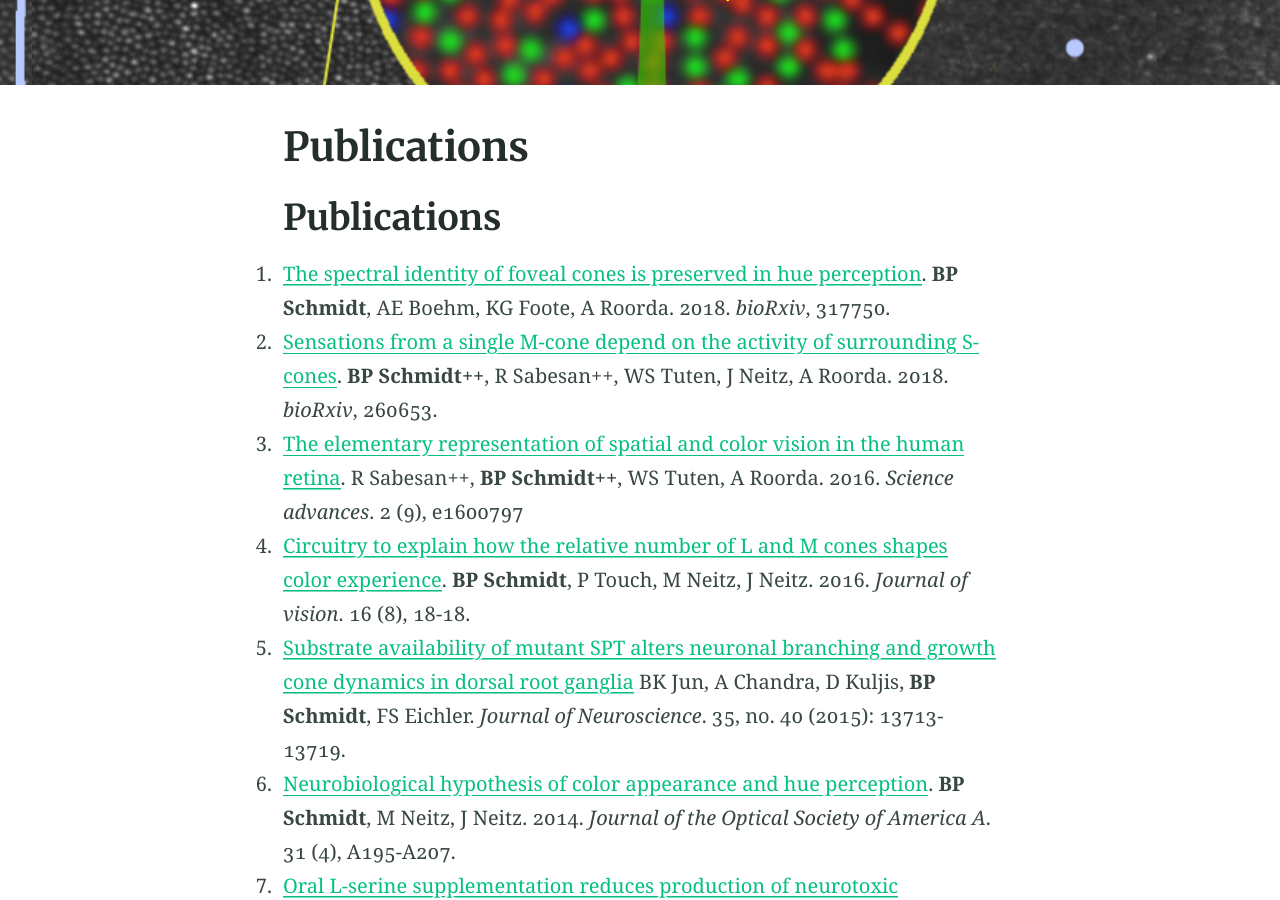
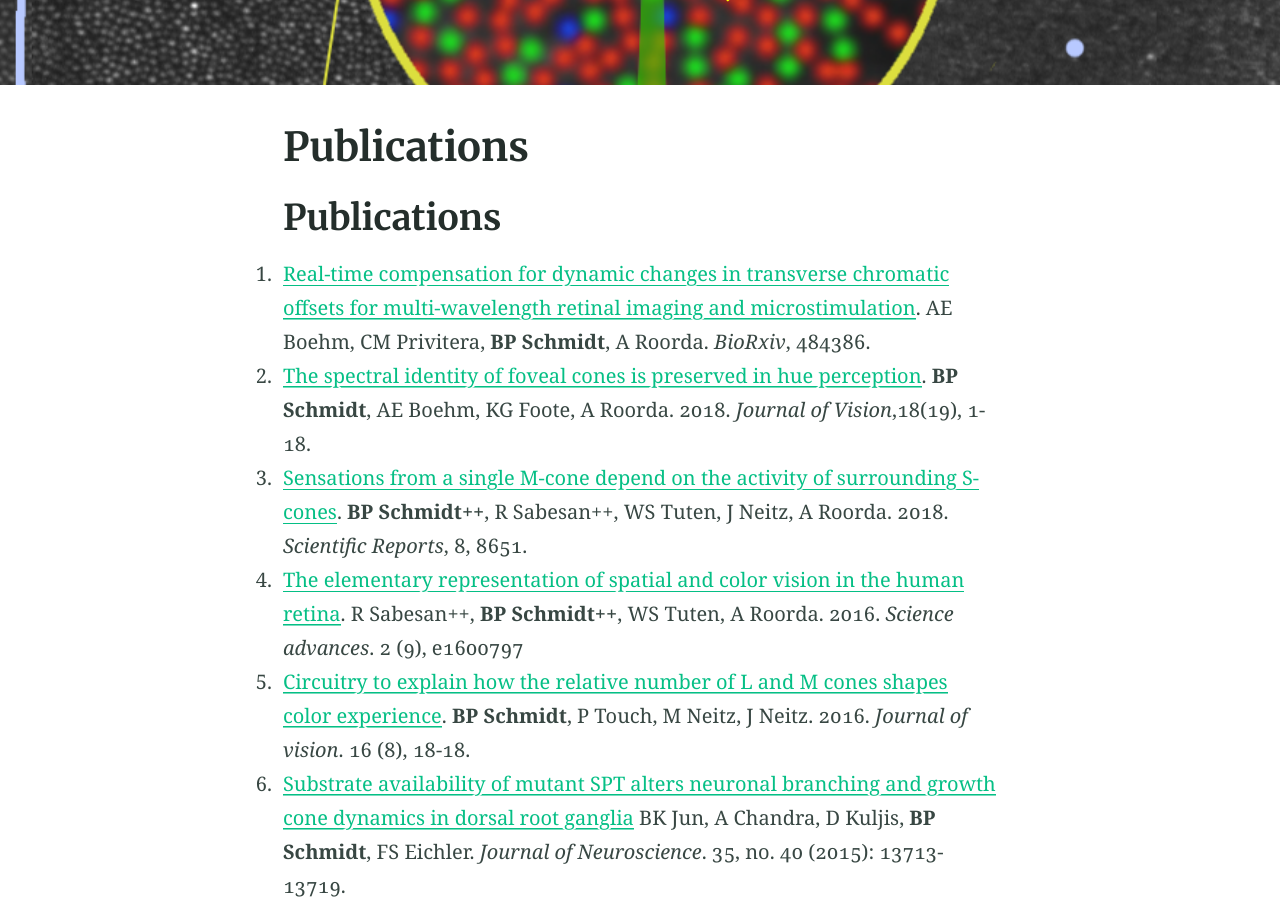
Before and after one commit to bps10/bps10.github.com, a Jekyll site: the page built from publications.md, in a window 1280 px wide and 900 px high, scrolled down 339 px. Built offline with Jekyll 4.4.1, drawn with Linux system fonts in a browser that asks for light colours; our own code applies the rules of GitHub Pages for plain Markdown files.

Commit message:
update pubs

```diff
--- a/publications.md
+++ b/publications.md
@@ -8,10 +8,12 @@ feature_text: |
 
 ## Publications
 
-8. [The spectral identity of foveal cones is preserved in hue perception][hue-paper]. **BP Schmidt**, AE Boehm, KG Foote, A Roorda. 2018. *bioRxiv*, 317750.
+9. [Real-time compensation for dynamic changes in transverse chromatic offsets for multi-wavelength retinal imaging and microstimulation][TCA-paper]. AE Boehm, CM Privitera, **BP Schmidt**, A Roorda. *BioRxiv*, 484386.
+
+8. [The spectral identity of foveal cones is preserved in hue perception][hue-paper]. **BP Schmidt**, AE Boehm, KG Foote, A Roorda. 2018. *Journal of Vision*,18(19), 1-18.
 
 
-7. [Sensations from a single M-cone depend on the activity of surrounding S-cones][blue-paper]. **BP Schmidt++**, R Sabesan++, WS Tuten, J Neitz, A Roorda. 2018. *bioRxiv*, 260653.
+7. [Sensations from a single M-cone depend on the activity of surrounding S-cones][blue-paper]. **BP Schmidt++**, R Sabesan++, WS Tuten, J Neitz, A Roorda. 2018. *Scientific Reports*, 8, 8651.
 
 6. [The elementary representation of spatial and color vision in the human retina][white-paper]. R Sabesan++, **BP Schmidt++**, WS Tuten, A Roorda. 2016. *Science advances*. 2 (9), e1600797
 
```
Also changed, not shown: other parts of publications.md (+4 -3 lines), 6 other files.
